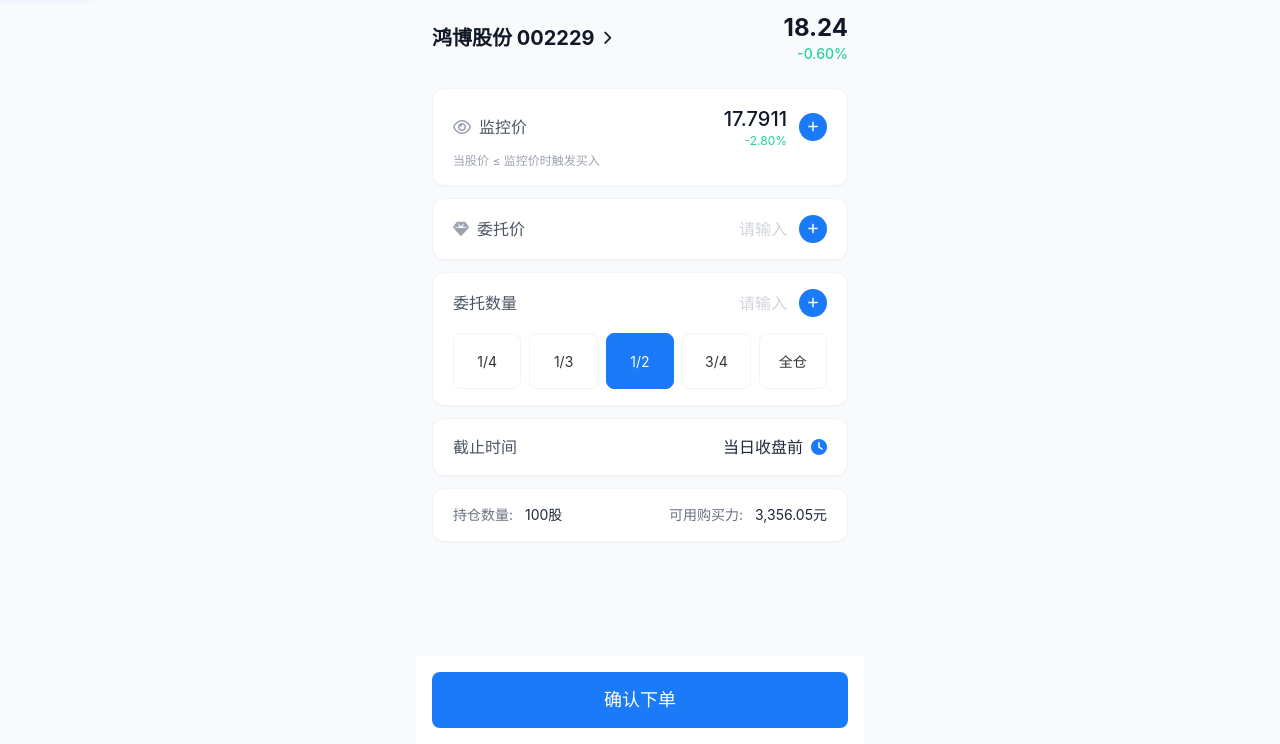
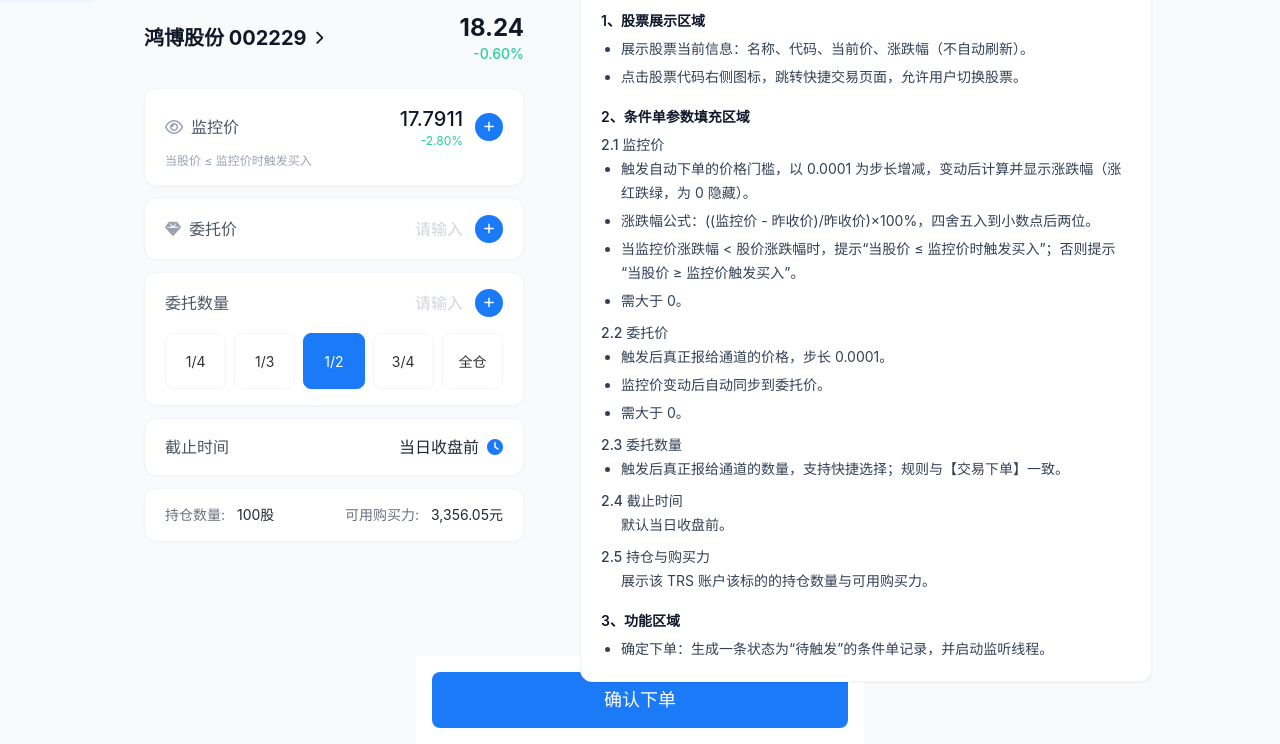
Before and after one commit to zmdcat/OTC--TRS, a plain HTML site: page index.html in a window 1280 px wide. Shown: the part 56-800 px from the top of the page. Drawn offline with nearby package versions, Linux system fonts and the light colour scheme.

Commit message:
Add right-side PRD panel to buy page (responsive two-column layout)

```diff
--- a/index.html
+++ b/index.html
@@ -68,13 +68,14 @@
         }
     </style>
 </head>
-<body class="flex flex-col min-h-screen max-w-md mx-auto relative bg-slate-50">
+<body class="flex flex-col min-h-screen max-w-5xl mx-auto relative bg-slate-50">
 
     <a href="nav.html" class="nav-back-btn">
         <i class="fa-solid fa-house mr-1"></i> 返回导航
     </a>
 
-    <!-- Header -->
+    <div class="lg:grid lg:grid-cols-[420px_1fr] lg:gap-6 w-full">
+    <div class="lg:pr-2">
     <header class="flex items-center px-4 py-3 bg-white sticky top-0 z-10">
         <a href="records.html" class="text-gray-800">
             <i class="fa-solid fa-arrow-left text-lg"></i>
@@ -181,5 +182,66 @@
         </button>
     </div>
 
+    </div>
+
+    <aside class="hidden lg:block lg:pl-2">
+        <div class="bg-white rounded-xl border border-slate-100 shadow-sm p-5 sticky top-3">
+            <div class="flex items-center justify-between mb-3">
+                <h2 class="text-base font-bold text-slate-800">PRD · 定价买入条件单</h2>
+                <span class="text-xs px-2 py-0.5 rounded-full bg-blue-50 text-blue-600 border border-blue-100">需求说明</span>
+            </div>
+            <div class="text-sm leading-6 text-slate-700 space-y-4">
+                <div>
+                    <div class="font-semibold text-slate-900 mb-1">1、股票展示区域</div>
+                    <ul class="list-disc pl-5 space-y-1">
+                        <li>展示股票当前信息：名称、代码、当前价、涨跌幅（不自动刷新）。</li>
+                        <li>点击股票代码右侧图标，跳转快捷交易页面，允许用户切换股票。</li>
+                    </ul>
+                </div>
+                <div>
+                    <div class="font-semibold text-slate-900 mb-1">2、条件单参数填充区域</div>
+                    <div class="mt-1">
+                        <div class="font-medium">2.1 监控价</div>
+                        <ul class="list-disc pl-5 space-y-1">
+                            <li>触发自动下单的价格门槛，以 0.0001 为步长增减，变动后计算并显示涨跌幅（涨红跌绿，为 0 隐藏）。</li>
+                            <li>涨跌幅公式：((监控价 - 昨收价)/昨收价)×100%，四舍五入到小数点后两位。</li>
+                            <li>当监控价涨跌幅 &lt; 股价涨跌幅时，提示“当股价 ≤ 监控价时触发买入”；否则提示“当股价 ≥ 监控价触发买入”。</li>
+                            <li>需大于 0。</li>
+                        </ul>
+                    </div>
+                    <div class="mt-2">
+                        <div class="font-medium">2.2 委托价</div>
+                        <ul class="list-disc pl-5 space-y-1">
+                            <li>触发后真正报给通道的价格，步长 0.0001。</li>
+                            <li>监控价变动后自动同步到委托价。</li>
+                            <li>需大于 0。</li>
+                        </ul>
+                    </div>
+                    <div class="mt-2">
+                        <div class="font-medium">2.3 委托数量</div>
+                        <ul class="list-disc pl-5 space-y-1">
+                            <li>触发后真正报给通道的数量，支持快捷选择；规则与【交易下单】一致。</li>
+                        </ul>
+                    </div>
+                    <div class="mt-2">
+                        <div class="font-medium">2.4 截止时间</div>
+                        <p class="pl-5">默认当日收盘前。</p>
+                    </div>
+                    <div class="mt-2">
+                        <div class="font-medium">2.5 持仓与购买力</div>
+                        <p class="pl-5">展示该 TRS 账户该标的的持仓数量与可用购买力。</p>
+                    </div>
+                </div>
+                <div>
+                    <div class="font-semibold text-slate-900 mb-1">3、功能区域</div>
+                    <ul class="list-disc pl-5 space-y-1">
+                        <li>确定下单：生成一条状态为“待触发”的条件单记录，并启动监听线程。</li>
+                    </ul>
+                </div>
+            </div>
+        </div>
+    </aside>
+    </div>
+
 </body>
 </html>
```
